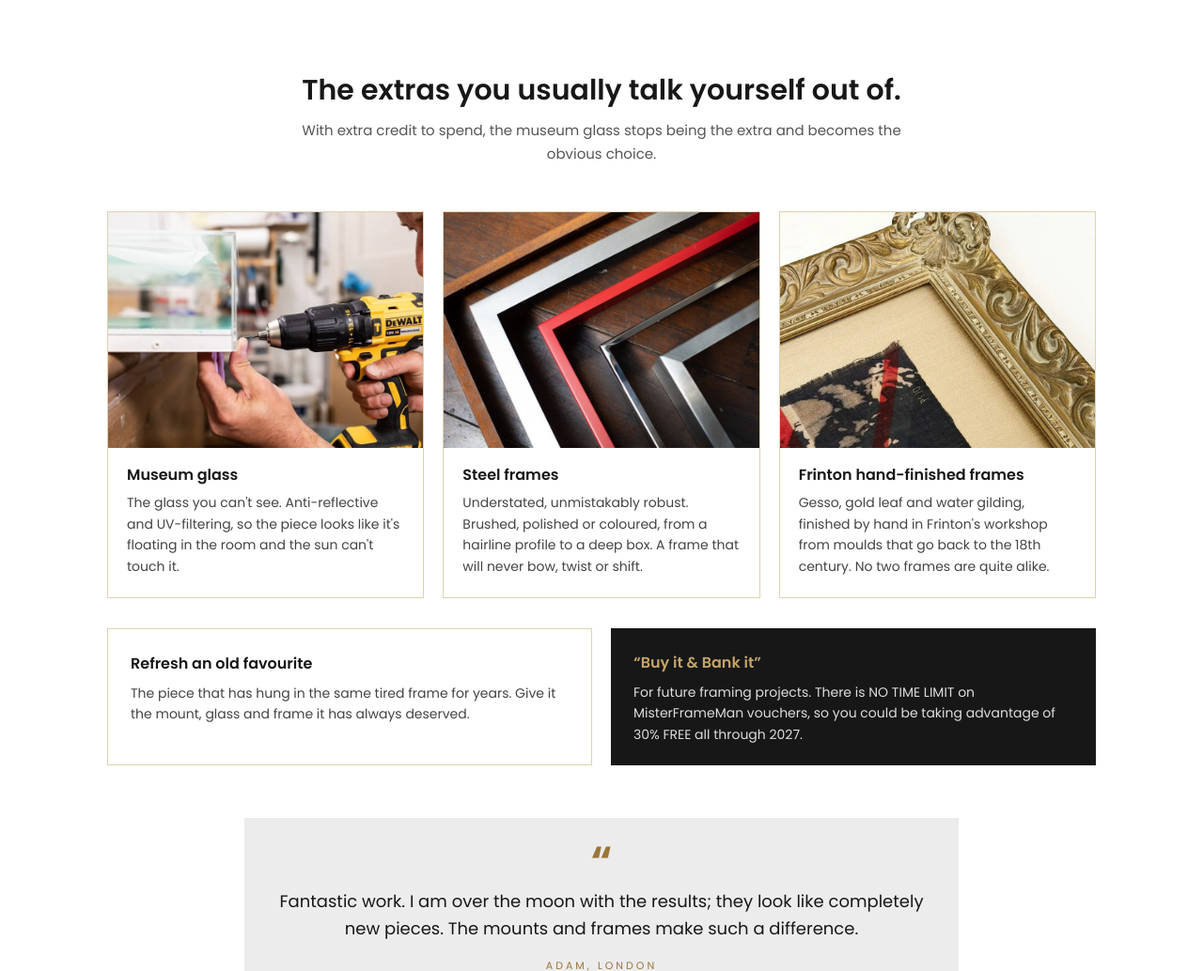
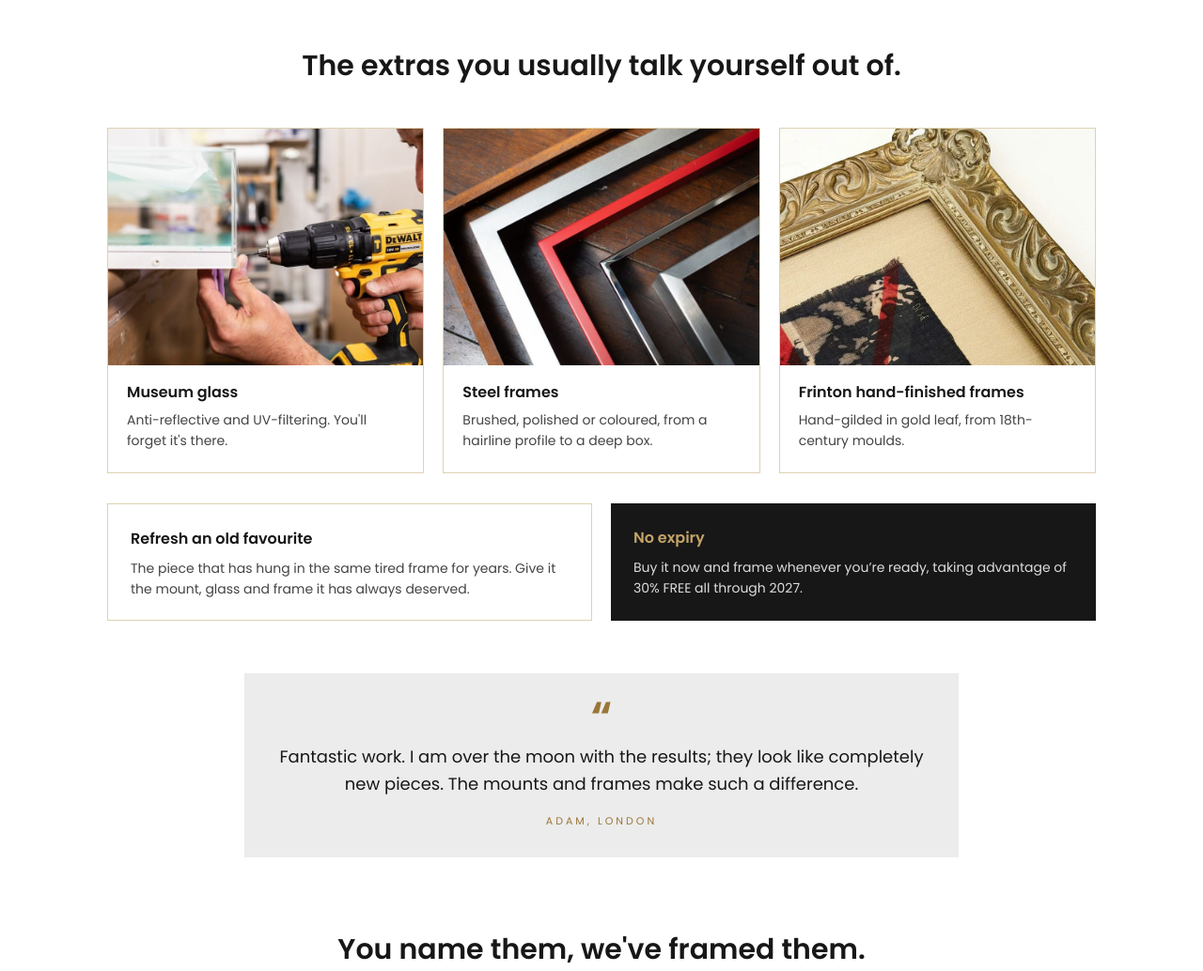
Before and after one commit to premierframinginfo-dot/mfm-black-friday, a plain HTML site: page index.html in a window 1280 px wide. Shown: the part 2820-3854 px from the top of the page at 94% size. Drawn offline with Linux system fonts and the light colour scheme.

Commit message:
Offers page: trim wording (intro, extras, no expiry, gallery line, secure checkout)
Co-Authored-By: Claude Opus 5.5 <noreply@anthropic.com>
Claude-Session: https://claude.ai/code/session_01MkRSxzXS69JAzVpB1WPpSg

```diff
--- a/index.html
+++ b/index.html
@@ -289,7 +289,7 @@ src="https://www.facebook.com/tr?id=1788647805521425&ev=PageView&noscript=1"
   </section>
   <section id="choose" class="m-choose" style="padding: 72px 24px 24px 24px; display: flex; flex-direction: column; align-items: center; gap: 12px; text-align: center">
     <h2 id="choose-h" style="margin: 0; font-size: 30px; line-height: 1.2; font-weight: 600; color: #9A7638">Buy a Voucher &amp; Receive 30% Extra Free</h2>
-    <p id="choose-intro" style="margin: 0; font-size: 16px; line-height: 1.6; color: #444; max-width: 620px">Pick an amount, or choose your own. There's no minimum and no maximum. Your confirmation arrives by email.</p>
+    <p id="choose-intro" style="margin: 0; font-size: 16px; line-height: 1.6; color: #444; max-width: 620px">No minimum, no maximum.</p>
     <p id="choose-intro-m">No minimum, no maximum.</p>
     <p id="rate-now" style="margin: 6px 0 0; font-size: 12px; letter-spacing: 3px; text-transform: uppercase; color: #9A7638"></p>
     <div id="closed-panel">
@@ -338,7 +338,7 @@ src="https://www.facebook.com/tr?id=1788647805521425&ev=PageView&noscript=1"
       <a href="#" id="custom-buy" class="buy ab-btn" data-amount="custom">CHOOSE YOUR AMOUNT</a>
     </div>
   </section>
-  <p id="secure-line" style="margin: 0; padding: 8px 24px 0 24px; text-align: center; font-size: 13px; color: #666">Secure checkout with card, Apple Pay or Google Pay. Prefer to talk to a human? <a href="mailto:gary@premierframing.com?subject=Black%20Friday%20voucher">Email Gary</a>, <a href="#contact" class="talk">call or WhatsApp</a>.</p>
+  <p id="secure-line" style="margin: 0; padding: 8px 24px 0 24px; text-align: center; font-size: 13px; color: #666">Secure checkout: card, Apple Pay or Google Pay.</p>
 
   <section id="quote" class="q-wrap">
     <div class="q-box">
@@ -386,28 +386,27 @@ src="https://www.facebook.com/tr?id=1788647805521425&ev=PageView&noscript=1"
 
   <section class="m-sechead" style="padding: 80px 24px 24px 24px; display: flex; flex-direction: column; align-items: center; gap: 12px; text-align: center">
     <h2 style="margin: 0; font-size: 30px; line-height: 1.2; font-weight: 600; color: #171717">The extras you usually talk yourself out of.</h2>
-    <p style="margin: 0; font-size: 15px; line-height: 1.7; color: #555; max-width: 680px">With extra credit to spend, the museum glass stops being the extra and becomes the obvious choice.</p>
   </section>
   <section class="m-extras" style="padding: 24px 24px 0 24px; max-width: 1100px; width: 100%; box-sizing: border-box; margin: 0 auto; display: grid; grid-template-columns: repeat(auto-fit, minmax(260px, 1fr)); gap: 20px">
     <div style="display: flex; flex-direction: column; gap: 12px; min-width: 0; border: 1px solid #DFD2B2">
       <img loading="lazy" decoding="async" src="images/glass_fitting.jpg" alt="Museum glass being fitted to a frame" style="width: 100%; aspect-ratio: 4 / 3; object-fit: cover; display: block">
       <div style="padding: 4px 20px 22px 20px; display: flex; flex-direction: column; gap: 6px">
         <p style="margin: 0; font-size: 16px; font-weight: 600; color: #171717">Museum glass</p>
-        <p style="margin: 0; font-size: 14px; line-height: 1.6; color: #444">The glass you can't see. Anti-reflective and UV-filtering, so the piece looks like it's floating in the room and the sun can't touch it.</p>
+        <p style="margin: 0; font-size: 14px; line-height: 1.6; color: #444">Anti-reflective and UV-filtering. You'll forget it's there.</p>
       </div>
     </div>
     <div style="display: flex; flex-direction: column; gap: 12px; min-width: 0; border: 1px solid #DFD2B2">
       <img loading="lazy" decoding="async" src="images/steel_mouldings.jpg" alt="Slim steel and chrome frame corners" style="width: 100%; aspect-ratio: 4 / 3; object-fit: cover; display: block">
       <div style="padding: 4px 20px 22px 20px; display: flex; flex-direction: column; gap: 6px">
         <p style="margin: 0; font-size: 16px; font-weight: 600; color: #171717">Steel frames</p>
-        <p style="margin: 0; font-size: 14px; line-height: 1.6; color: #444">Understated, unmistakably robust. Brushed, polished or coloured, from a hairline profile to a deep box. A frame that will never bow, twist or shift.</p>
+        <p style="margin: 0; font-size: 14px; line-height: 1.6; color: #444">Brushed, polished or coloured, from a hairline profile to a deep box.</p>
       </div>
     </div>
     <div style="display: flex; flex-direction: column; gap: 12px; min-width: 0; border: 1px solid #DFD2B2">
       <img loading="lazy" decoding="async" src="images/ornate_corner_art.jpg" alt="Hand-finished ornate gold frame corner" style="width: 100%; aspect-ratio: 4 / 3; object-fit: cover; display: block">
       <div style="padding: 4px 20px 22px 20px; display: flex; flex-direction: column; gap: 6px">
         <p style="margin: 0; font-size: 16px; font-weight: 600; color: #171717">Frinton hand-finished frames</p>
-        <p style="margin: 0; font-size: 14px; line-height: 1.6; color: #444">Gesso, gold leaf and water gilding, finished by hand in Frinton's workshop from moulds that go back to the 18th century. No two frames are quite alike.</p>
+        <p style="margin: 0; font-size: 14px; line-height: 1.6; color: #444">Hand-gilded in gold leaf, from 18th-century moulds.</p>
       </div>
     </div>
   </section>
@@ -418,8 +417,8 @@ src="https://www.facebook.com/tr?id=1788647805521425&ev=PageView&noscript=1"
       <p style="margin: 0; font-size: 14px; line-height: 1.6; color: #444">The piece that has hung in the same tired frame for years. Give it the mount, glass and frame it has always deserved.</p>
     </div>
     <div style="background: #171717; padding: 24px 24px 22px; display: flex; flex-direction: column; gap: 8px; min-width: 0">
-      <p style="margin: 0; font-size: 16px; font-weight: 600; color: #C4A468">&ldquo;Buy it &amp; Bank it&rdquo;</p>
-      <p style="margin: 0; font-size: 14px; line-height: 1.6; color: #DDDDDD">For future framing projects. There is NO TIME LIMIT on MisterFrameMan vouchers, so you could be taking advantage of <span id="bank-rate">30%</span> FREE all through 2027.</p>
+      <p style="margin: 0; font-size: 16px; font-weight: 600; color: #C4A468">No expiry</p>
+      <p style="margin: 0; font-size: 14px; line-height: 1.6; color: #DDDDDD">Buy it now and frame whenever you&rsquo;re ready, taking advantage of <span id="bank-rate">30%</span> FREE all through 2027.</p>
     </div>
   </section>
 
@@ -433,7 +432,7 @@ src="https://www.facebook.com/tr?id=1788647805521425&ev=PageView&noscript=1"
 
   <section class="m-sechead" style="padding: 80px 24px 24px 24px; display: flex; flex-direction: column; align-items: center; gap: 14px; text-align: center">
     <h2 style="margin: 0; font-size: 30px; line-height: 1.2; font-weight: 600; color: #171717">You name them, we've framed them.</h2>
-    <p style="margin: 0; font-size: 15px; line-height: 1.7; color: #555; max-width: 720px">Banksy, Damien Hirst, Harland Miller, Pejac, Invader, Murakami, Keith Haring, Andy Warhol… and the print your nan gave you. Every piece gets the same conservation materials, the same reversible methods and the same care.</p>
+    <p style="margin: 0; font-size: 15px; line-height: 1.7; color: #555; max-width: 720px">Banksy, Damien Hirst, Harland Miller, Pejac, Invader, Murakami, Keith Haring, Andy Warhol… and the print your nan gave you.</p>
   </section>
   <section style="padding: 24px 24px 0 24px; max-width: 1100px; width: 100%; box-sizing: border-box; margin: 0 auto; display: grid; grid-template-columns: repeat(auto-fit, minmax(150px, 1fr)); gap: 16px" class="m-gallery">
     <img loading="lazy" decoding="async" src="images/wall_three_banksy.jpg" alt="Three framed Banksy prints on a white wall" style="width: 100%; aspect-ratio: 1 / 1; object-fit: cover; display: block; min-width: 0">
```
